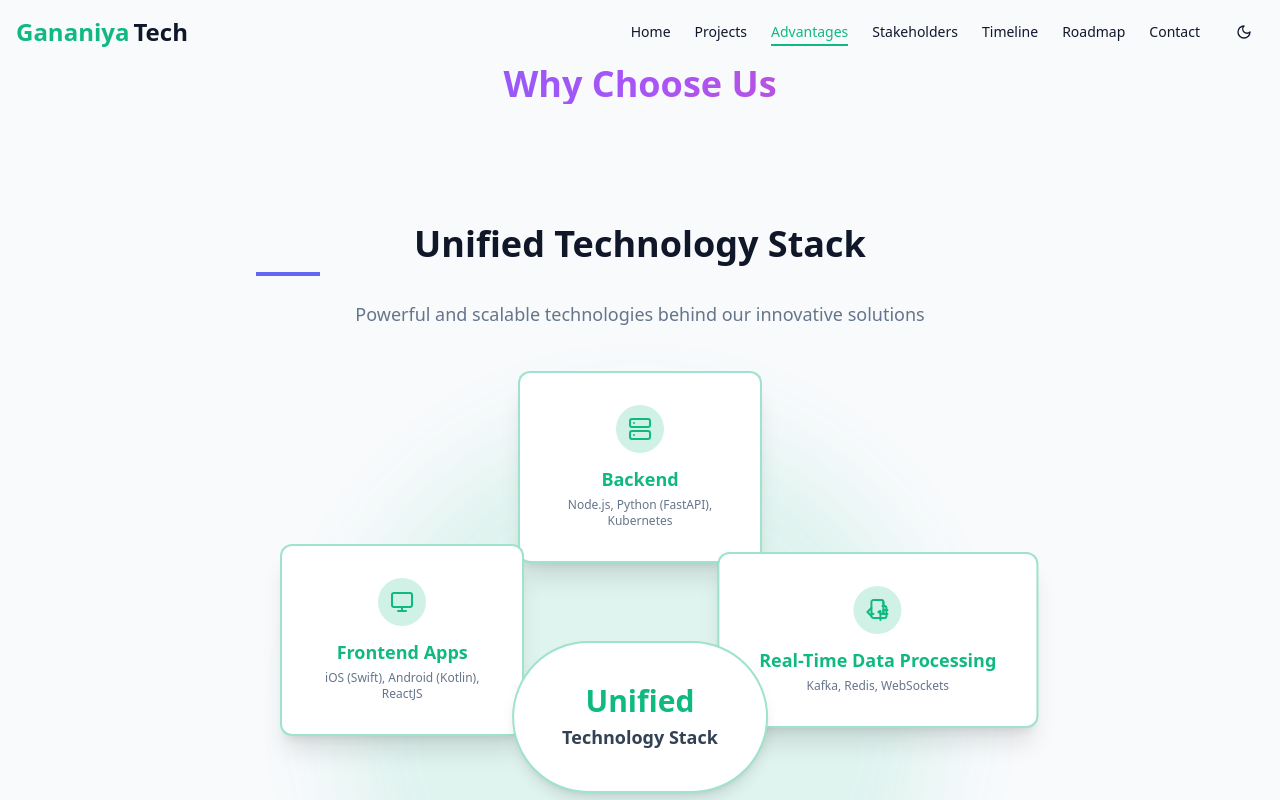
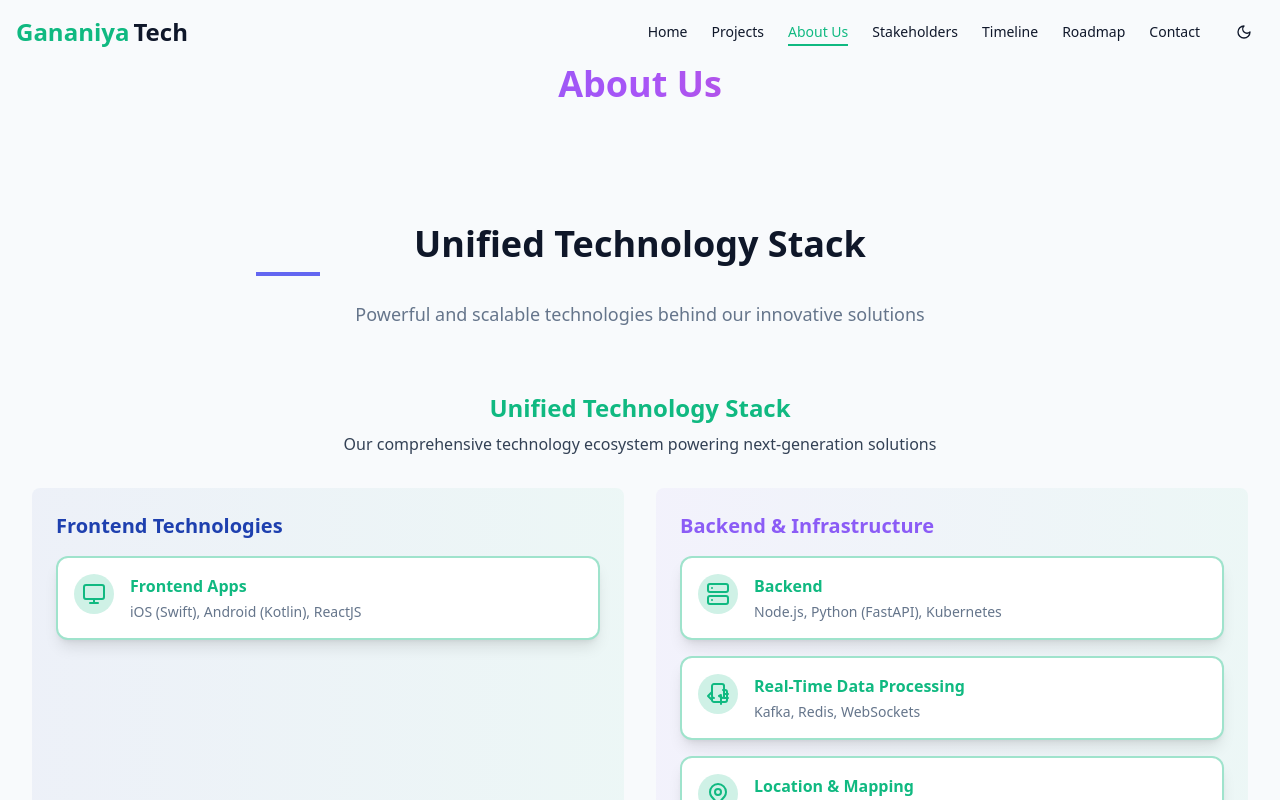
Before and after one commit to Tejaswini1112/gananiya-tech, a React (Vite) app: page /advantages in a window 1280 px wide. Shown: the top 800 px of the page. Built offline with nearby package versions, Linux system fonts and the light colour scheme.

Commit message:
Update UI: Change Advantages to About Us and redesign technology section layout

```diff
--- a/src/components/AdvantagesSection.tsx
+++ b/src/components/AdvantagesSection.tsx
@@ -106,39 +106,48 @@ const AdvantagesSection: React.FC = () => {
           </p>
         </div>
 
-        <div className="relative flex items-center justify-center h-[520px] md:h-[650px] w-full mb-16">
-          <div className="absolute left-1/2 top-1/2 -translate-x-1/2 -translate-y-1/2 w-[500px] h-[500px] md:w-[600px] md:h-[600px] rounded-full bg-gananiya-teal/10 dark:bg-gananiya-teal/20 blur-2xl z-0"></div>
-          <div className="relative w-full h-full animate-spin-slow">
-            <div className="absolute left-1/2 top-1/2 -translate-x-1/2 -translate-y-1/2 z-10 bg-white dark:bg-slate-900 shadow-lg rounded-full px-12 py-10 flex flex-col items-center border-2 border-gananiya-teal/40">
-              <span className="text-3xl font-bold text-gananiya-teal mb-1">Unified</span>
-              <span className="text-lg font-semibold text-slate-700 dark:text-slate-200">Technology Stack</span>
+        <div className="w-full mb-16">
+          <div className="mb-8 text-center">
+            <h2 className="text-2xl font-bold text-gananiya-teal mb-2">Unified Technology Stack</h2>
+            <p className="text-slate-700 dark:text-slate-200">Our comprehensive technology ecosystem powering next-generation solutions</p>
+          </div>
+
+          <div className="grid grid-cols-1 md:grid-cols-2 gap-8">
+            {/* Frontend Technologies */}
+            <div className="bg-gradient-to-r from-gananiya-blue/5 to-gananiya-teal/5 p-6 rounded-lg">
+              <h3 className="text-xl font-bold mb-4 text-gananiya-blue">Frontend Technologies</h3>
+              <div className="grid grid-cols-1 gap-4">
+                {techStack.filter(tech => tech.layer === "Frontend Apps").map((tech) => (
+                  <div key={tech.layer} className="group bg-white dark:bg-slate-900 border-2 border-gananiya-teal/40 shadow-lg rounded-xl p-4 flex items-start hover:shadow-xl hover:border-gananiya-teal transition-all duration-300">
+                    <div className="mr-4 p-2 bg-gananiya-teal/20 rounded-full text-2xl">
+                      {tech.icon}
+                    </div>
+                    <div>
+                      <h4 className="text-base font-bold mb-1 text-gananiya-teal group-hover:text-gananiya-purple transition-colors">{tech.layer}</h4>
+                      <p className="text-sm text-muted-foreground">{tech.tools}</p>
+                    </div>
+                  </div>
+                ))}
+              </div>
             </div>
-            {techStack.map((tech, i) => {
-              const angle = (i / techStack.length) * 2 * Math.PI;
-              const radius = 250;
-              const x = Math.cos(angle - Math.PI/2) * radius;
-              const y = Math.sin(angle - Math.PI/2) * radius;
-              return (
-                <div
-                  key={tech.layer}
-                  style={{
-                    position: 'absolute',
-                    left: `calc(50% + ${x}px)` ,
-                    top: `calc(50% + ${y}px)` ,
-                    transform: 'translate(-50%, -50%)',
-                    zIndex: 5,
-                    transition: 'box-shadow 0.2s',
-                  }}
-                  className="group bg-white dark:bg-slate-900 border-2 border-gananiya-teal/40 shadow-xl rounded-xl px-10 py-8 flex flex-col items-center hover:scale-110 hover:shadow-2xl hover:border-gananiya-teal transition-all duration-300 cursor-pointer animate-fade-in"
-                >
-                  <div className="mb-3 p-3 bg-gananiya-teal/20 rounded-full text-3xl">
-                    {tech.icon}
+
+            {/* Backend and Other Technologies */}
+            <div className="bg-gradient-to-r from-gananiya-purple/5 to-gananiya-teal/5 p-6 rounded-lg">
+              <h3 className="text-xl font-bold mb-4 text-gananiya-purple">Backend & Infrastructure</h3>
+              <div className="grid grid-cols-1 gap-4">
+                {techStack.filter(tech => tech.layer !== "Frontend Apps").map((tech) => (
+                  <div key={tech.layer} className="group bg-white dark:bg-slate-900 border-2 border-gananiya-teal/40 shadow-lg rounded-xl p-4 flex items-start hover:shadow-xl hover:border-gananiya-teal transition-all duration-300">
+                    <div className="mr-4 p-2 bg-gananiya-teal/20 rounded-full text-2xl">
+                      {tech.icon}
+                    </div>
+                    <div>
+                      <h4 className="text-base font-bold mb-1 text-gananiya-teal group-hover:text-gananiya-purple transition-colors">{tech.layer}</h4>
+                      <p className="text-sm text-muted-foreground">{tech.tools}</p>
+                    </div>
                   </div>
-                  <h3 className="text-lg font-bold mb-1 text-center text-gananiya-teal group-hover:text-gananiya-purple transition-colors">{tech.layer}</h3>
-                  <p className="text-xs text-muted-foreground text-center max-w-[160px]">{tech.tools}</p>
-                </div>
-              );
-            })}
+                ))}
+              </div>
+            </div>
           </div>
         </div>
 
--- a/src/components/Navbar.tsx
+++ b/src/components/Navbar.tsx
@@ -27,10 +27,10 @@ const Navbar: React.FC = () => {
   const navLinks = [
     { name: "Home", href: "/" },
     { name: "Projects", href: "/projects" },
-    { name: "Advantages", href: "/advantages" },
+    { name: "About Us", href: "/advantages" },
     { name: "Stakeholders", href: "/stakeholders" },
     { name: "Timeline", href: "/timeline" },
-    { name: "Roadmap", href: "/roadmap" },  // Add this line
+    { name: "Roadmap", href: "/roadmap" },
     { name: "Contact", href: "/contact" },
   ];
 
--- a/src/pages/Advantages.tsx
+++ b/src/pages/Advantages.tsx
@@ -10,7 +10,7 @@ const Advantages: React.FC = () => {
       <Navbar />
       <main className="flex-1">
         <div className="container mx-auto px-4 py-16">
-          <h1 className="text-4xl font-bold mb-10 text-center gradient-text">Why Choose Us</h1>
+          <h1 className="text-4xl font-bold mb-10 text-center gradient-text">About Us</h1>
           <AdvantagesSection />
         </div>
       </main>
```
